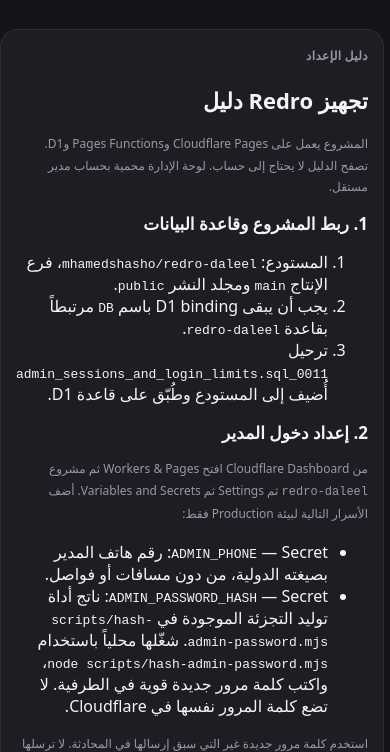
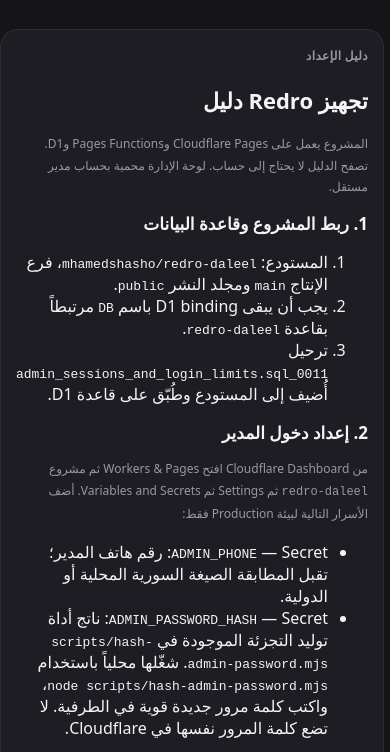
Before and after one commit to mhamedshasho/redro-daleel, a plain HTML site: page public/admin-setup.html in a window 390 px wide. Shown: the part 74-826 px from the top of the page. Drawn offline with Linux system fonts and the light colour scheme.

Commit message:
Update admin setup guidance for normalized phone and session lifetime

```diff
--- a/public/admin-setup.html
+++ b/public/admin-setup.html
@@ -10,7 +10,7 @@
 <ol><li>المستودع: <code>mhamedshasho/redro-daleel</code>، فرع الإنتاج <code>main</code> ومجلد النشر <code>public</code>.</li><li>يجب أن يبقى D1 binding باسم <code>DB</code> مرتبطاً بقاعدة <code>redro-daleel</code>.</li><li>ترحيل <code>0011_admin_sessions_and_login_limits.sql</code> أُضيف إلى المستودع وطُبّق على قاعدة D1.</li></ol>
 <h2>2. إعداد دخول المدير</h2>
 <p>من Cloudflare Dashboard افتح Workers & Pages ثم مشروع <code>redro-daleel</code> ثم Settings ثم Variables and Secrets. أضف الأسرار التالية لبيئة Production فقط:</p>
-<ul><li><code>ADMIN_PHONE</code> — Secret: رقم هاتف المدير بصيغته الدولية، من دون مسافات أو فواصل.</li><li><code>ADMIN_PASSWORD_HASH</code> — Secret: ناتج أداة توليد التجزئة الموجودة في <code>scripts/hash-admin-password.mjs</code>. شغّلها محلياً باستخدام <code>node scripts/hash-admin-password.mjs</code>، واكتب كلمة مرور جديدة قوية في الطرفية. لا تضع كلمة المرور نفسها في Cloudflare.</li></ul>
+<ul><li><code>ADMIN_PHONE</code> — Secret: رقم هاتف المدير؛ تقبل المطابقة الصيغة السورية المحلية أو الدولية.</li><li><code>ADMIN_PASSWORD_HASH</code> — Secret: ناتج أداة توليد التجزئة الموجودة في <code>scripts/hash-admin-password.mjs</code>. شغّلها محلياً باستخدام <code>node scripts/hash-admin-password.mjs</code>، واكتب كلمة مرور جديدة قوية في الطرفية. لا تضع كلمة المرور نفسها في Cloudflare.</li></ul>
 <p>استخدم كلمة مرور جديدة غير التي سبق إرسالها في المحادثة. لا ترسلها هنا ولا تحفظها في GitHub. أعد النشر بعد إضافة السرّين.</p>
 <h2>3. إعداد Turnstile والصور</h2>
 <ul><li><code>TURNSTILE_SECRET</code> — Secret: مفتاح Turnstile الخاص بالنطاق. من دونه لن تعمل نماذج التقديم والبلاغات.</li><li>R2 اختياري حالياً؛ رفع الصور يبقى غير متاح حتى ربط bucket باسم binding <code>IMAGES</code>.</li></ul>
```
